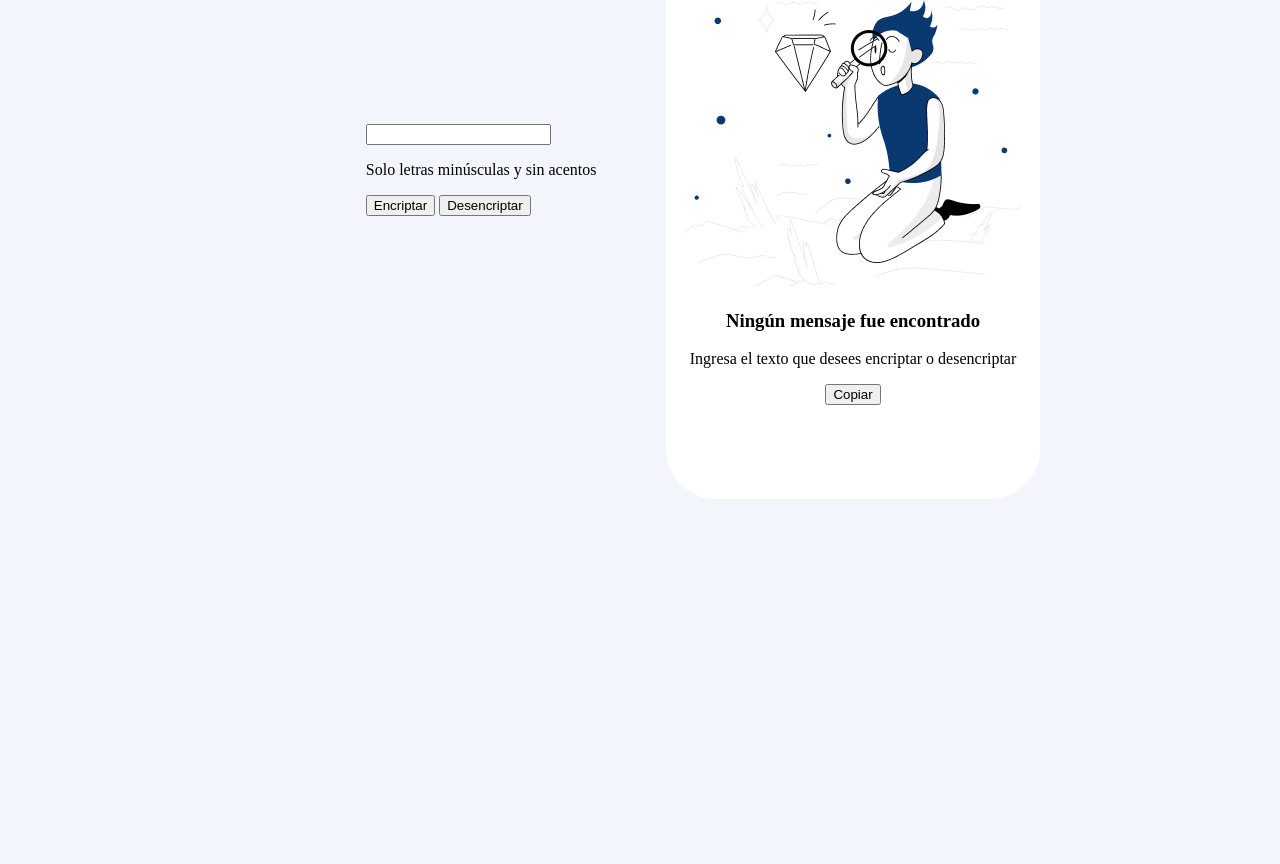
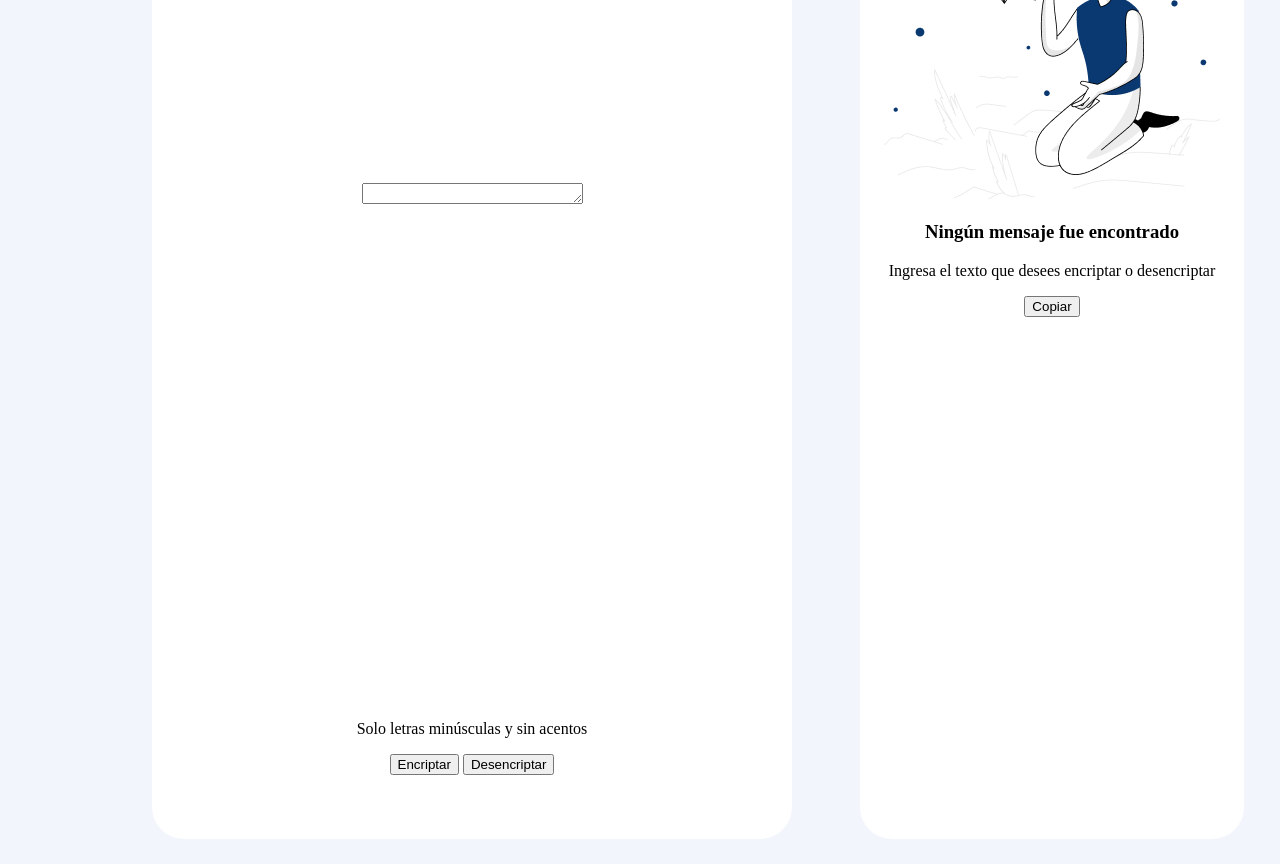
Before and after one commit to SergioMMQ/encriptador-javascript, a plain HTML site: page index.html in a window 1280 px wide. Shown: the part 131-995 px from the top of the page. Before the commit the page ends 800 px from the top, so only its background shows below. Drawn offline with Linux system fonts and the light colour scheme.

Commit message:
actualizacion

```diff
--- a/index.html
+++ b/index.html
@@ -7,20 +7,26 @@
     <link rel="stylesheet" href="style.css">
 </head>
 <body>
-    <div class="logo">
+    <main class="contenido">
+        <section class="logo">
             <img src="imagenes/Vector.png" alt="logo">
+        </section>
+        <section class="escribir-mensaje">
+            <div class="texto">
+                <textarea cols="25" rows="1" id="mensaje" class="input-padron" required></textarea>
             </div>
-    <div class="escribir-mensaje">
-        <input type="text" >
+            <div class="botones">
                 <p>Solo letras minúsculas y sin acentos</p>
                 <button type="submit">Encriptar</button>
                 <button type="reset">Desencriptar</button>
             </div>
-    <div class="mostrar-mensaje">
+        </section>
+        <section class="mostrar-mensaje">
             <img src="imagenes/Muñeco.png" alt="Muñeco">
             <h3>Ningún mensaje fue encontrado</h3>
             <p>Ingresa el texto que desees encriptar o desencriptar</p>
             <button>Copiar</button>
-    </div>
+        </section>
+    </main>
 </body>
 </html>
--- a/style.css
+++ b/style.css
@@ -1,26 +1,45 @@
 body{
     background: #F3F5FC;
-    width: 940px;
-    margin: 20px auto;
+    width: 100%;
+
 }
 
-div{
+.contenido{
+    display: block;
+    text-align: center;
+    margin: 2% auto;
+}
+
+section{
     display: inline-block;
-    vertical-align: top;
 }
 
 .logo{
-    margin: 5%;
+    vertical-align: top;
 }
 
 .escribir-mensaje{
     margin: 0 5%;
-    padding: 25% 2%;
+    vertical-align: top;
+    text-align: center;
+    background: white;
+    width: 50%;
+    height: 944px;
+    border-radius: 32px;
+}
+
+.texto{
+    margin: 45% 0 0 0;
+}
+
+.botones{
+    margin: 80% 0 5% 0;
 }
 
 .mostrar-mensaje{
     text-align: center;
     background: white;
-    padding: 10% 2%;
-    border-radius: 50px;
+    width: 30%;
+    height: 944px;
+    border-radius: 32px;
 }
```
Lines whose indentation alone changed are shown as unchanged.
